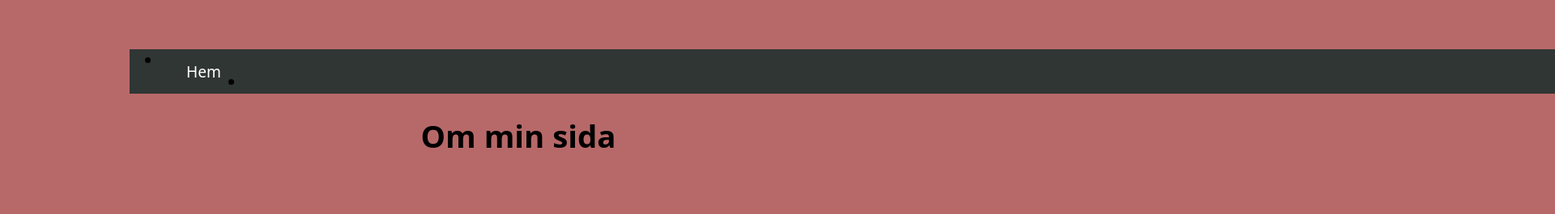
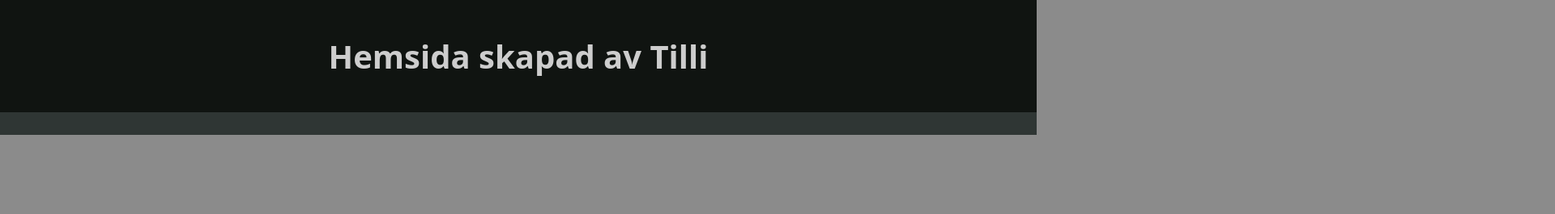
Before and after one commit to tirokoii/teknik-webbintro, a plain HTML site: page about.html in a window 1280 px wide. Shown: the top 265 px of the page at 81% size, 1920 px wide, since content can reach past the window. Drawn offline with Linux system fonts and the light colour scheme.

```diff
--- a/about.html
+++ b/about.html
@@ -6,18 +6,16 @@
     <meta name="viewport" content="width=device-width, initial-scale=1.0">
     <title>Tilli.teknik</title>
     <link rel="stylesheet" href="style.css">
+
+     <div class="header">
+        <h1>Hemsida skapad av Tilli</h1>
+     </div>
 </head>
 
 <body>
-    <main>
-    <nav>
-        <ul class="navigation">
-            <li><a href="index.html">Hem</a></li>
-            <li><a href="about.html"></a></li>
-        </ul>
-    </nav>
-    <h1>Om min sida</h1>
-    </main>
+<div class="navigation">
+    <a href=""
+</div>
 </body>
 
 </html>
--- a/style.css
+++ b/style.css
@@ -1,38 +1,95 @@
+.header {
+  padding: 15px;
+  text-align: center;
+  background: rgb(16, 20, 17);
+  color: rgb(205, 205, 205);
+  margin: 0%;
+}
+
+.header h1 {
+  font-size: 40px;
+}
 body {
   font-family: system-ui, -apple-system, BlinkMacSystemFont, 'Segoe UI', Roboto,
     Oxygen, Ubuntu, Cantarell, 'Open Sans', 'Helvetica Neue', sans-serif;
-  font-size: 1.2rem;
-  padding: 2px;
+  font-size: 20px;
   text-align: center;
-  color:#000;
-  background-color: #b76969;
+  color:#000000;
+  background-color: #8b8b8b;
+  margin: 0%;
 }
+
 img {
-  max-width: 50%;
+  max-width: 30%;
   border: 4px solid #000;
   border-radius: 10px;
+  margin: 0%s;
+}
 
-}
 main {
-  max-width: 60rem;
-  margin-inline: auto;
-  padding: 2rem;
+  max-width: 100rem;
+  flex: 70%;
+  background-color: #8b8b8b;
+  margin: 0%;
 }
 
 .navigation {
   overflow: hidden;
   background-color:#2f3634;
-  width: 200%;
+  margin: 0%;
+}
 
-}
 .navigation a{
   float: left;
   display: left;
-  color: rgb(255, 255, 255);
+  color: #ffffff;
   text-align: center;
   list-style: none;
   padding: 14px 30px;
+  list-style: none;
   text-decoration: none;
   display: flex;
-  gap: 1rem;
+  gap: 0rem;
+  margin: 0%;
 }
+
+.navigation a.right {
+  float: right;
+}
+
+.navigation a:hover {
+  background-color: rgb(177, 177, 177);
+  color: rgb(0, 0, 0);
+  margin: 0%;
+}
+
+  * {
+    box-sizing:border-box;
+  }
+
+  .row {
+    display:flex;
+    flex-wrap: wrap;
+    margin: 0%;
+  }
+
+  .side {
+    flex: 30%;
+    background-color: #8b8b8b;
+    padding: 20px;
+  }
+
+
+@media screem and (max-width:400px) {
+  .navigation a {
+    float: none;
+    width: 100%;
+    margin: 0%;
+  }
+}
+
+.träd {
+  background-color: #8b8b8b;
+  width: 100%;
+  padding:20px;
+}
```
